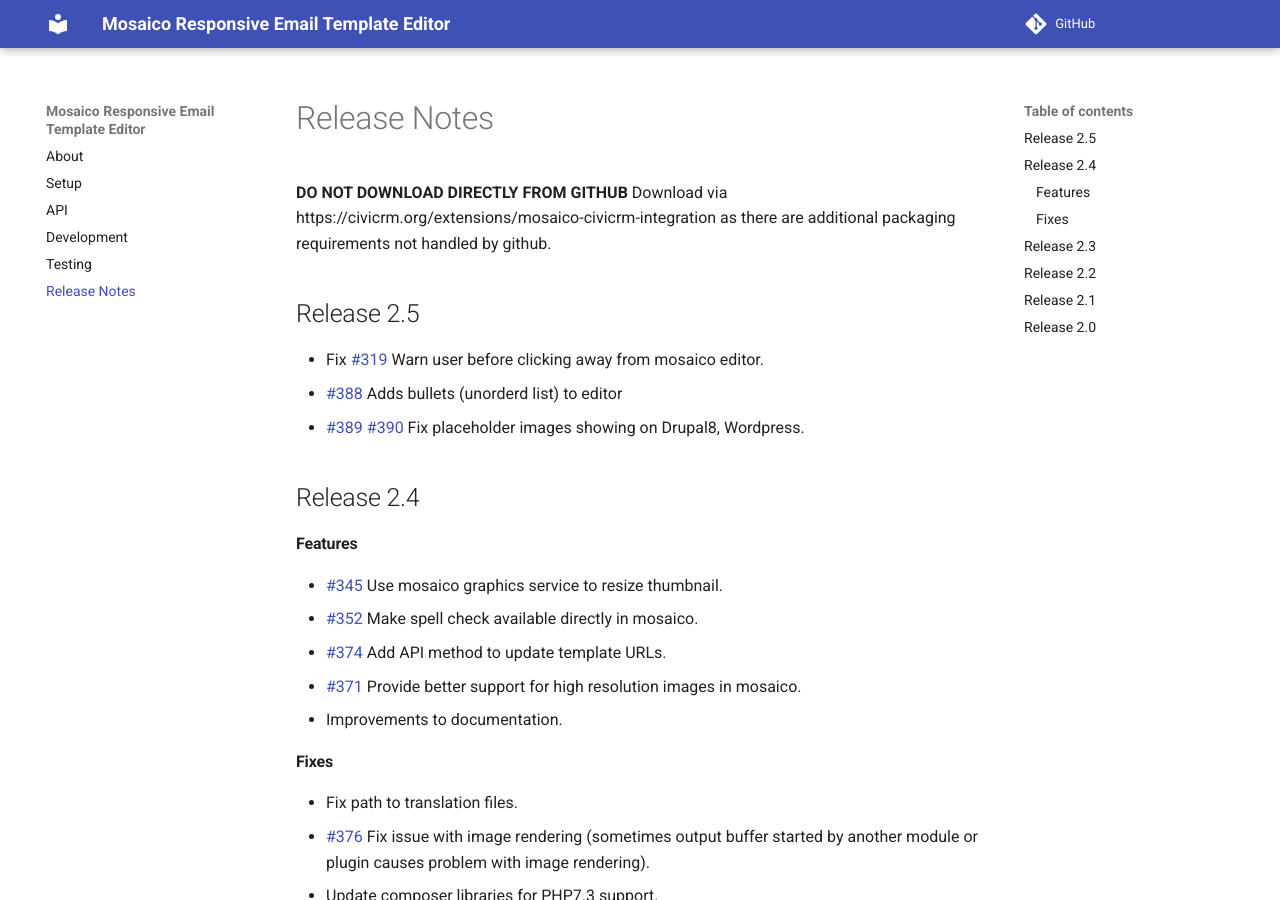
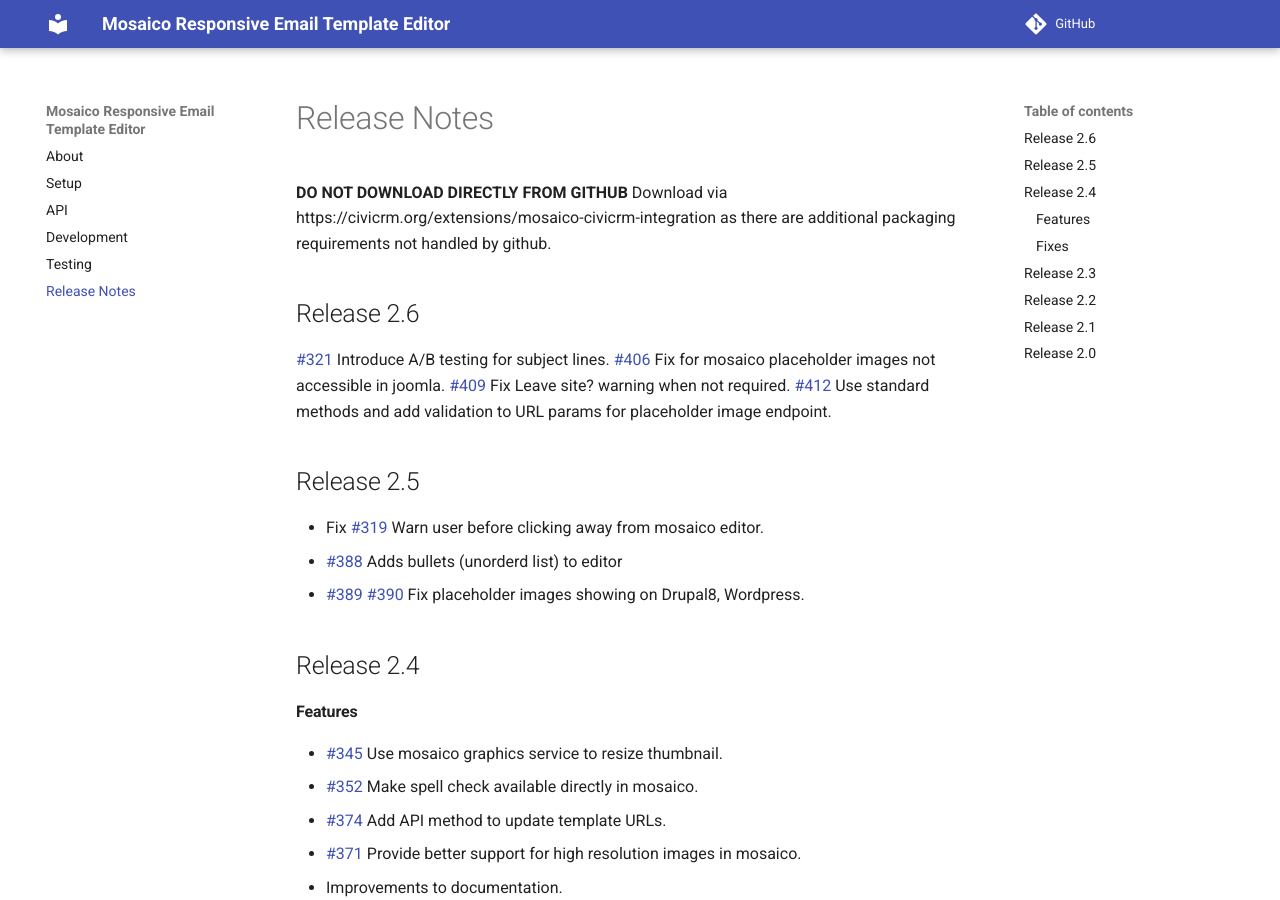
Before and after one commit to veda-consulting-company/uk.co.vedaconsulting.mosaico, an MkDocs documentation site: the page built from docs/releasenotes.md, in a window 1280 px wide and 900 px high. Built offline with MkDocs 1.6.1 and Material for MkDocs 9.7.7, drawn with Linux system fonts in a browser that asks for light colours.

Commit message:
Prepare for 2.6 release!

```diff
--- a/docs/releasenotes.md
+++ b/docs/releasenotes.md
@@ -1,5 +1,12 @@
 **DO NOT DOWNLOAD DIRECTLY FROM GITHUB**
 Download via https://civicrm.org/extensions/mosaico-civicrm-integration as there are additional packaging requirements not handled by github.
+
+## Release 2.6
+
+[#321](https://github.com/veda-consulting-company/uk.co.vedaconsulting.mosaico/issues/321) Introduce A/B testing for subject lines.
+[#406](https://github.com/veda-consulting-company/uk.co.vedaconsulting.mosaico/pull/406) Fix for mosaico placeholder images not accessible in joomla.
+[#409](https://github.com/veda-consulting-company/uk.co.vedaconsulting.mosaico/pull/409) Fix Leave site? warning when not required.
+[#412](https://github.com/veda-consulting-company/uk.co.vedaconsulting.mosaico/pull/412) Use standard methods and add validation to URL params for placeholder image endpoint.
 
 ## Release 2.5
 
--- a/info.xml
+++ b/info.xml
@@ -15,11 +15,11 @@
     <url desc="Support">https://vedaconsulting.co.uk</url>
     <url desc="Licensing">http://www.gnu.org/licenses/agpl-3.0.html</url>
   </urls>
-  <releaseDate>2020-08-19</releaseDate>
-  <version>2.5</version>
+  <releaseDate>2020-12-24</releaseDate>
+  <version>2.6</version>
   <develStage>stable</develStage>
   <compatibility>
-    <ver>5.24</ver>
+    <ver>5.28</ver>
   </compatibility>
   <requires>
     <ext version="~1.1">org.civicrm.flexmailer</ext>
```
